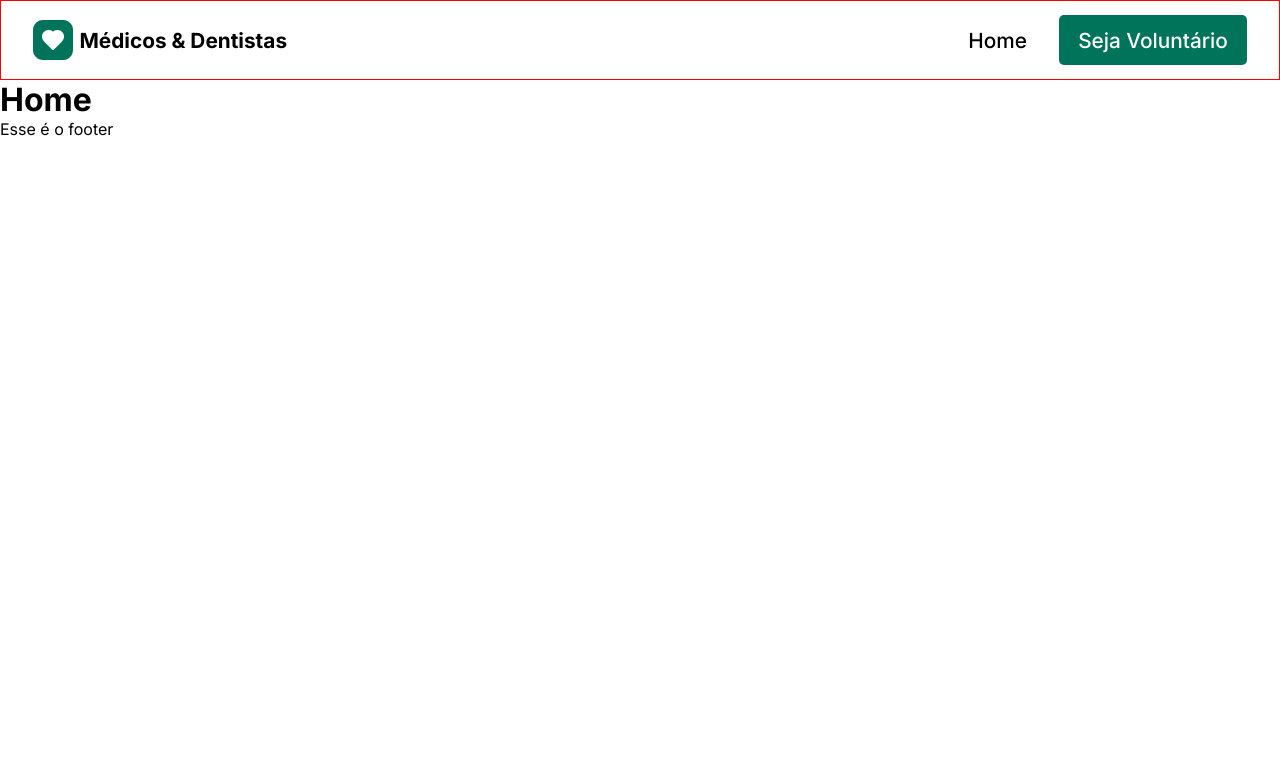
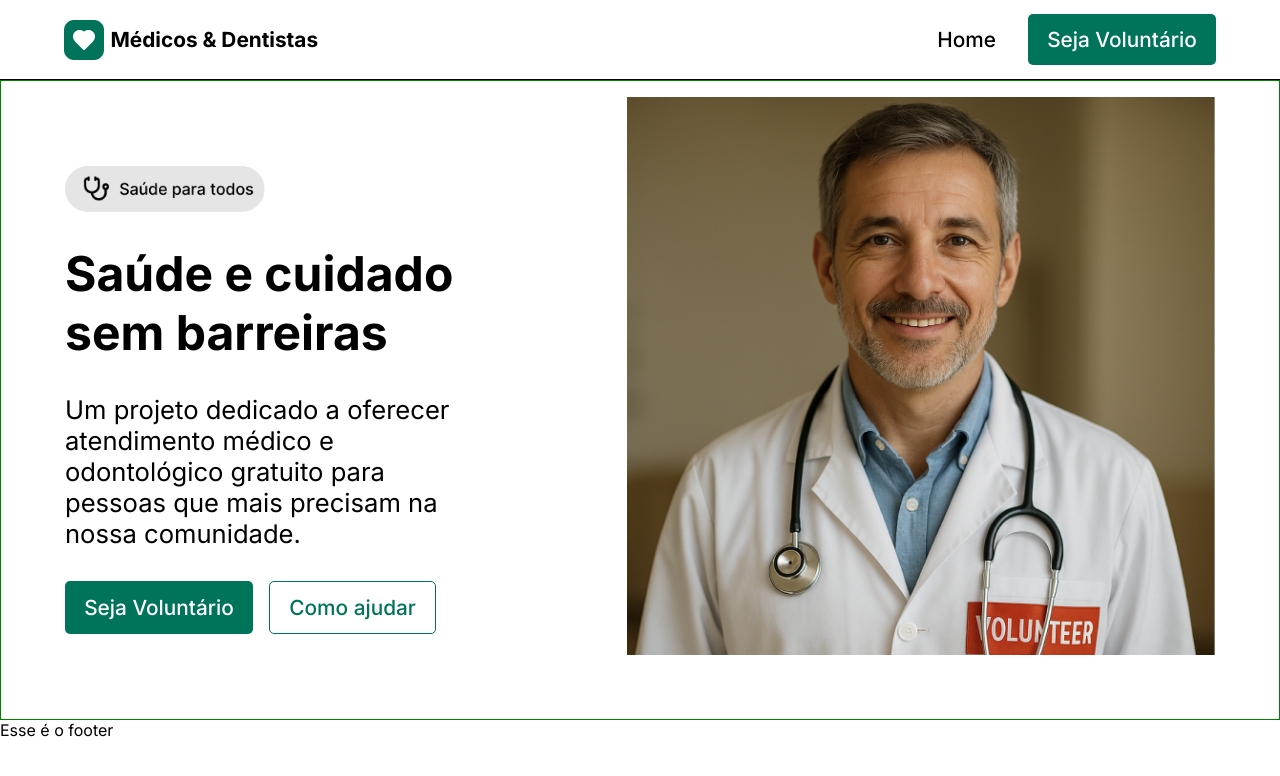
Before and after one commit to laecio22/desafio-router, a React (Vite) app: page / in a window 1280 px wide. Shown: the top 776 px of the page. Built offline with nearby package versions, Linux system fonts and the light colour scheme.

Commit message:
style:estilização  da sessão  principal  da Home

```diff
--- a/src/components/header/header.module.scss
+++ b/src/components/header/header.module.scss
@@ -4,8 +4,8 @@
   display: flex;
   height: 80px;
   justify-content: space-between;
-  padding: 0 2rem;
-  border: 1px solid red;
+  padding: 0 4rem;
+  border-bottom: 1px solid colors.$color-black;
 
   div {
     display: flex;
--- a/src/pages/home/Home.jsx
+++ b/src/pages/home/Home.jsx
@@ -1,10 +1,29 @@
+import s from "./home.module.scss";
+import iconSaude from "../../assets/saude.png";
+import doutor from "../../assets/doutor.png";
 
 const Home = () => {
   return (
     <main>
-        <h1>Home</h1>
+      <section className={s.container}>
+        <div className={s.boxInfo}>
+          <img src={iconSaude} alt="imagem com uma mensagem saúde para todos" />
+          <h1>Saúde e cuidado sem barreiras</h1>
+          <p>
+            Um projeto dedicado a oferecer atendimento médico e odontológico
+            gratuito para pessoas que mais precisam na nossa comunidade.
+          </p>
+          <div className={s.boxButtons}>
+            <button className={s.btnVoluntario}>Seja Voluntário</button>
+            <button className={s.btnAjuda}> Como ajudar</button>
+          </div>
+        </div>
+        <div className={s.boxImage}>
+          <img src={doutor} alt="Imagem de  um doutor  sorrindo" />
+        </div>
+      </section>
     </main>
-  )
-}
+  );
+};
 
-export default Home
+export default Home;
--- a/src/pages/home/home.module.scss
+++ b/src/pages/home/home.module.scss
@@ -0,0 +1,75 @@
+@use "./../../colors.scss";
+
+.container {
+  height: 80vh;
+  display: flex;
+  padding: 0 4rem;
+  border: 1px solid green;
+}
+
+.boxInfo {
+  display: flex;
+  flex-direction: column;
+  justify-content: center;
+  gap: 2rem;
+  color: colors.$color-black;
+
+  img {
+    width: 200px;
+  }
+
+  h1 {
+    font-weight: bold;
+    font-size: 3rem;
+    width: 70%;
+  }
+
+  p {
+    font-weight: 400;
+    font-size: 1.6rem;
+    width: 70%;
+  }
+}
+
+.boxButtons {
+  display: flex;
+  gap: 1rem;
+
+  button {
+    padding: 0.8rem 1.2rem;
+    border-radius: 5px;
+    border: none;
+    cursor: pointer;
+    transition: 0.3s;
+    font-weight: 500;
+    font-size: 1.3rem;
+  }
+
+  .btnVoluntario {
+    background-color: colors.$color-green;
+    color: colors.$color-white;
+
+    &:hover {
+      background-color: colors.$green-hover;
+    }
+  }
+
+  .btnAjuda {
+    border: 1.4px solid colors.$color-green;
+    background-color: transparent;
+    color: colors.$color-green;
+
+    &:hover {
+        background-color: colors.$color-light;
+    }
+  }
+}
+
+.boxImage {
+
+    img {
+       height: 90%;
+       padding-top: 1rem;
+
+    }
+}
```
Also changed, not shown: src/assets/doutor.png (added), src/assets/saude.png (added).
